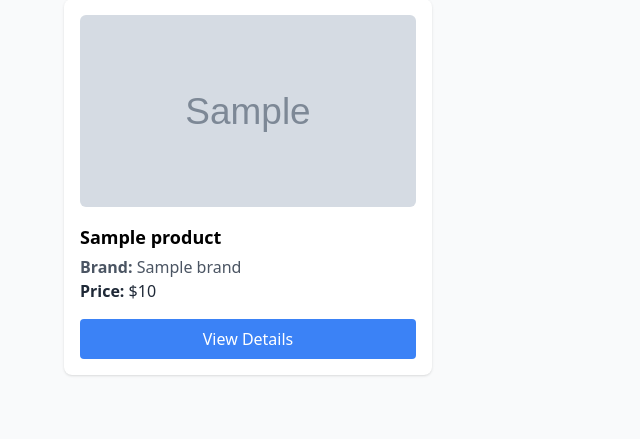
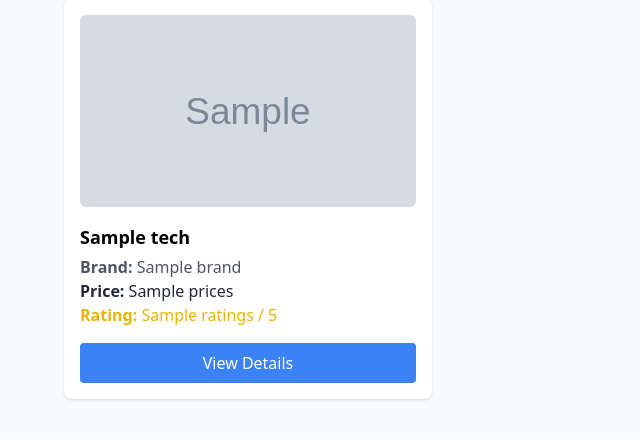
Before and after one commit to ashutoshk-20/E-commerce, a Flask app: page / in a window 1280 px wide. Shown: the part 177-616 px from the top of the page, without its empty margins (0-640 px from the left). Run offline with Flask 3, Linux system fonts and the light colour scheme; grey boxes marked "Sample" are stand-in pictures; a database or web service that is not in the repository returns one stand-in record (values such as "Sample title"); parts of the project's set-up code (start-up, migrations or seed data) failed here and were passed over; some libraries are stand-ins or nearby versions.

Commit message:
Added new dataset of tech_data

```diff
--- a/app.py
+++ b/app.py
@@ -8,28 +8,31 @@
 import pyotp
 import logging
 import json
-import re
+import re,os
+from dotenv import load_dotenv
 
 logging.basicConfig(level=logging.DEBUG)
 logger = logging.getLogger(__name__)
 
 app = Flask(__name__)
-app.secret_key = "your_secret_key_change_this"
+app.secret_key = os.getenv("FLASK_SECRET_KEY", "a_fallback_secret_key_if_env_missing")
 
-MONGO_URI = "mongodb://localhost:27017/"
-OPENROUTER_API_KEY = "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"
-OPENROUTER_MODEL = "deepseek/deepseek-r1-zero:free"
+load_dotenv()
+
+MONGO_URI = os.getenv("MONGO_URI", "mongodb://localhost:27017/")
+OPENROUTER_API_KEY = os.getenv("OPENROUTER_API_KEY")
+OPENROUTER_MODEL = os.getenv("OPENROUTER_MODEL", "deepseek/deepseek-r1-zero:free")
 
 try:
     mongo_client = MongoClient(MONGO_URI)
     mongo_client.admin.command('ping')
     db = mongo_client["product_data"]
-    collection = db["products"]
+    collection = db["tech_data"]
     users_collection = db["users"]
     logger.info("MongoDB connection successful.")
 except Exception as e:
     logger.error(f"Failed to connect to MongoDB: {e}")
-    mongo_client = None # Set to None if connection fails
+    mongo_client = None
 
 if not OPENROUTER_API_KEY or OPENROUTER_API_KEY == "your_valid_openrouter_api_key_here":
      logger.error("OPENROUTER_API_KEY is not set or is the default placeholder. Chat functionality will fail.")
@@ -55,7 +58,7 @@
     if query:
         search_filter = {
             "$or": [
-                {"Name": {"$regex": query, "$options": "i"}},
+                {"titles": {"$regex": query, "$options": "i"}},
                 {"Brand": {"$regex": query, "$options": "i"}}
             ]
         }
@@ -193,7 +196,7 @@
                  logger.error(f"Error saving user to MongoDB after OTP verification: {e}")
                  return render_template('verify_otp.html', error="An error occurred while finalizing registration.")
 
-        return render_template('verify_otp.html', error="Invalid OTP", email=session.get('email'), otp=session.get('otp'))
+        return render_template('verify_otp.html', email=session.get('email'), otp=session.get('otp'))
 
     return render_template('verify_otp.html', email=session.get('email'), otp=session.get('otp'))
 
@@ -240,11 +243,11 @@
 
     try:
         results = collection.find(
-            {"Name": {"$regex": f'^{re.escape(query)}', "$options": "i"}},
-            {"Name": 1, "_id": 0}
+            {"titles": {"$regex": f'^{re.escape(query)}', "$options": "i"}},
+            {"titles": 1, "_id": 0}
         ).limit(10)
 
-        suggestions = [item.get('Name') for item in results if item.get('Name')]
+        suggestions = [item.get('titles') for item in results if item.get('titles')]
         return jsonify(suggestions)
     except Exception as e:
         logger.error(f"Error fetching suggestions for query '{query}': {e}")
@@ -269,43 +272,43 @@
     ]
 
     product_data_for_ai = None
-    product_keywords = ["product", "item", "about", "details", "info"]
+    product_keywords = ["product", "item", "about", "details", "info", "title", "name"]
     if any(keyword in user_input.lower() for keyword in product_keywords):
         logger.debug(f"Potential product query detected: {user_input}")
         name_match = re.search(r'\b([A-Z][a-zA-Z0-9\s]+)\b', user_input)
-        product_name_guess = name_match.group(1).strip() if name_match else None
+        product_title_guess = name_match.group(1).strip() if name_match else None
 
-        if not product_name_guess:
+        if not product_title_guess:
              quoted_match = re.search(r'"(.*?)"|\'(.*?)\'', user_input)
              if quoted_match:
-                 product_name_guess = quoted_match.group(1) or quoted_match.group(2)
-                 if product_name_guess:
-                      product_name_guess = product_name_guess.strip()
+                 product_title_guess = quoted_match.group(1) or quoted_match.group(2)
+                 if product_title_guess:
+                      product_title_guess = product_title_guess.strip()
 
-        if product_name_guess:
-            logger.debug(f"Attempting to find product with name guess: '{product_name_guess}'")
+        if product_title_guess:
+            logger.debug(f"Attempting to find product with title guess: '{product_title_guess}'")
             try:
-                if ' ' in product_name_guess:
-                     product = collection.find_one({"Name": {"$regex": r"\b" + re.escape(product_name_guess) + r"\b", "$options": "i"}})
+                if ' ' in product_title_guess:
+                     product = collection.find_one({"titles": {"$regex": r"\b" + re.escape(product_title_guess) + r"\b", "$options": "i"}})
                 else:
-                    product = collection.find_one({"Name": {"$regex": f"^{re.escape(product_name_guess)}", "$options": "i"}})
+                    product = collection.find_one({"titles": {"$regex": f"^{re.escape(product_title_guess)}", "$options": "i"}})
 
                 if product:
-                    logger.debug(f"Product found: {product.get('Name')}")
-                    product_dict = {k: (float(v) if isinstance(v, ObjectId) else v) for k, v in product.items() if k != '_id'}
+                    logger.debug(f"Product found: {product.get('titles')}")
+                    product_dict = {k: (str(v) if isinstance(v, ObjectId) else v) for k, v in product.items()}
                     product_data_for_ai = json.dumps(product_dict)
 
                     messages.append({"role": "user", "content": f"Database Context (Product Info): {product_data_for_ai}"})
                 else:
-                    logger.debug(f"Product not found for name guess: '{product_name_guess}'")
-                    messages.append({"role": "user", "content": f"Database Context: No specific product found matching '{product_name_guess}'."})
+                    logger.debug(f"Product not found for title guess: '{product_title_guess}'")
+                    messages.append({"role": "user", "content": f"Database Context: No specific product found matching '{product_title_guess}'."})
 
             except Exception as e:
                 logger.error(f"Error accessing MongoDB for product lookup: {e}")
                 messages.append({"role": "user", "content": f"Database Context: An error occurred while looking up product information: {e}"})
         else:
-             logger.debug("No potential product name extracted from user input.")
-             messages.append({"role": "user", "content": "Database Context: Could not identify a specific product name to look up."})
+             logger.debug("No potential product title extracted from user input.")
+             messages.append({"role": "user", "content": "Database Context: Could not identify a specific product title to look up."})
 
     messages.append({"role": "user", "content": f"User's original question: {user_input}"})
 
@@ -348,7 +351,6 @@
         return jsonify({"message": "Remote shutdown not allowed."}), 403
 
     logger.info("Shutdown requested...")
-    shutdown_flag.set()
     func = request.environ.get('werkzeug.server.shutdown')
     if func is None:
         logger.error("Not running with the Werkzeug Server, shutdown not possible this way.")
@@ -384,4 +386,5 @@
              server_thread.join(timeout=5)
              if server_thread.is_alive():
                  logger.warning("Server thread did not terminate gracefully.")
-        print("Server stopped gracefully." if not server_thread.is_alive() else "Server stopped.")
+             else:
+                 logger.info("Server thread terminated gracefully.")
--- a/templates/products.html
+++ b/templates/products.html
@@ -8,14 +8,11 @@
 </head>
 <body class="bg-gray-50 p-4">
     <div class="max-w-6xl mx-auto">
-        <!-- Navigation Bar -->
         <div class="relative mb-8 flex flex-col sm:flex-row items-center justify-between bg-gradient-to-r from-indigo-600 via-purple-700 to-blue-600 p-4 rounded-xl shadow-lg">
-            <!-- Logo or Title -->
             <div class="flex items-center space-x-3 mb-4 sm:mb-0">
                 <h2 class="text-2xl font-bold text-white tracking-tight">Product Hub</h2>
             </div>
 
-            <!-- Search Bar -->
             <form method="get" action="{{ url_for('index') }}" class="relative flex-grow max-w-lg mx-4 w-full sm:w-auto">
                 <div class="relative">
                     <input
@@ -42,13 +39,11 @@
                 <div id="suggestions" class="absolute mt-1 w-full z-50 bg-white/95 backdrop-blur-md border border-gray-200 rounded-lg shadow-xl max-h-60 overflow-y-auto top-full left-0"></div>
             </form>
 
-            <!-- Additional Navigation Links and User Icon -->
             <div class="flex items-center space-x-4 mt-4 sm:mt-0">
                 <a href="{{ url_for('index') }}" class="text-white hover:text-blue-200 transition-colors duration-200">Home</a>
                 <a href="{{ url_for('chat_ui') }}" class="px-4 py-2 bg-blue-500 text-white rounded-full font-semibold hover:bg-blue-600 transition-all duration-300 ease-in-out shadow-md">
                     Chat with Bot
                 </a>
-                <!-- User Icon -->
                 {% if user_email %}
                     <div class="relative">
                         <svg id="user-icon" class="w-8 h-8 text-white hover:text-blue-200 cursor-pointer" fill="none" stroke="currentColor" viewBox="0 0 24 24" xmlns="http://www.w3.org/2000/svg">
@@ -67,13 +62,12 @@
             </div>
         </div>
 
-        <!-- Product Cards -->
         {% if products %}
             <div class="grid grid-cols-1 sm:grid-cols-2 lg:grid-cols-3 gap-6">
                 {% for product in products %}
                     <div class="bg-white rounded-lg shadow hover:shadow-lg transition p-4 flex flex-col h-full">
-                        {% if product.ImageURL %}
-                            <img src="{{ product.ImageURL }}" alt="{{ product.Name }}" class="h-48 w-full object-cover rounded-md mb-4">
+                        {% if product.images %}
+                            <img src="{{ product.images }}" alt="{{ product.titles }}" class="h-48 w-full object-cover rounded-md mb-4">
                         {% else %}
                             <div class="h-48 w-full bg-gray-100 flex items-center justify-center rounded-md mb-4">
                                 <div class="text-center text-gray-500">
@@ -85,17 +79,26 @@
                             </div>
                         {% endif %}
                         <div class="flex-grow">
-                            <h3 class="text-lg font-semibold mb-1">{{ product.Name or 'Unnamed Product' }}</h3>
+                            <h3 class="text-lg font-semibold mb-1">{{ product.titles or 'Unnamed Product' }}</h3>
+                            {# Assuming 'Brand' might still be a separate field, keep this check if applicable #}
                             {% if product.Brand %}
                                 <p class="text-gray-600"><strong>Brand:</strong> {{ product.Brand }}</p>
                             {% endif %}
-                            {% if product.price %}
-                                <p class="text-gray-800"><strong>Price:</strong> ${{ product.price }}</p>
+                            {% if product.prices %}
+                                <p class="text-gray-800"><strong>Price:</strong> {{ product.prices }}</p>
+                            {% endif %}
+                             {% if product.ratings %}
+                                <p class="text-yellow-500"><strong>Rating:</strong> {{ product.ratings }} / 5</p>
                             {% endif %}
                         </div>
+                        {# Link using the product's MongoDB _id for internal routing #}
                         <a href="{{ url_for('product_detail', product_id=product._id) }}" class="mt-4 inline-block bg-blue-500 text-white px-4 py-2 rounded hover:bg-blue-600 text-center">
                             View Details
                         </a>
+                         {# Optional: If you want to link directly to the 'purls' from your data uncomment the below #}
+                         {# <a href="{{ product.purls }}" target="_blank" class="mt-4 inline-block bg-green-500 text-white px-4 py-2 rounded hover:bg-green-600 text-center">
+                             Go to Product Page
+                         </a> #}
                     </div>
                 {% endfor %}
             </div>
@@ -103,14 +106,12 @@
             <p class="text-gray-500 text-center mt-6">No products found.</p>
         {% endif %}
 
-        <!-- Pagination -->
         <div class="flex justify-center mt-10">
             <div class="inline-flex space-x-2 items-center">
                 {{ pagination.links | safe }}
             </div>
         </div>
 
-        <!-- Autocomplete Script -->
         <script>
             $(document).ready(function () {
                 $('#searchInput').on('input', function () {
@@ -120,10 +121,12 @@
                         return;
                     }
 
+                    // Adjust the suggestion fetch to search the 'titles' field
                     $.getJSON('/suggest', { q: query }, function (data) {
                         let suggestionBox = $('#suggestions');
                         suggestionBox.empty();
                         data.forEach(function (item) {
+                             // Assuming the suggest endpoint returns titles
                             suggestionBox.append(`
                                 <a href="#" class="block px-4 py-2 text-gray-700 hover:bg-blue-50 hover:text-blue-600 transition-colors duration-200 border-b border-gray-100 last:border-b-0">
                                     ${item}
```
Also changed, not shown: templates/product_detail.html (+21 -10 lines), 1 other file.
